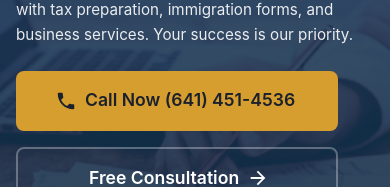
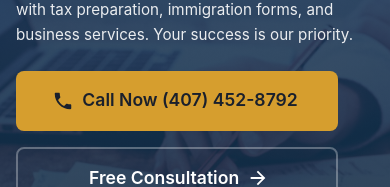
Before and after one commit to RodrigueMedor/eaglevision-mvp, a React (Create React App) app in the folder frontend/: page / in a window 390 px wide. Shown: the part 220-407 px from the top of the page. Built offline with nearby package versions, Linux system fonts and the light colour scheme; no server answers.

Commit message:
change phone number from homepage.

```diff
--- a/frontend/src/pages/Home/Home.js
+++ b/frontend/src/pages/Home/Home.js
@@ -222,7 +222,7 @@ const Home = () => {
                   variant="contained"
                   color="secondary"
                   component="a"
-                  href="tel:6414514536"
+                  href="tel:4074528792"
                   size="large"
                   startIcon={<PhoneIcon />}
                   sx={{
@@ -241,7 +241,7 @@ const Home = () => {
                     transition: 'all 0.3s ease',
                   }}
                 >
-                  Call Now (641) 451-4536
+                  Call Now (407) 452-8792
                 </Button>
 
                 <Button
```
